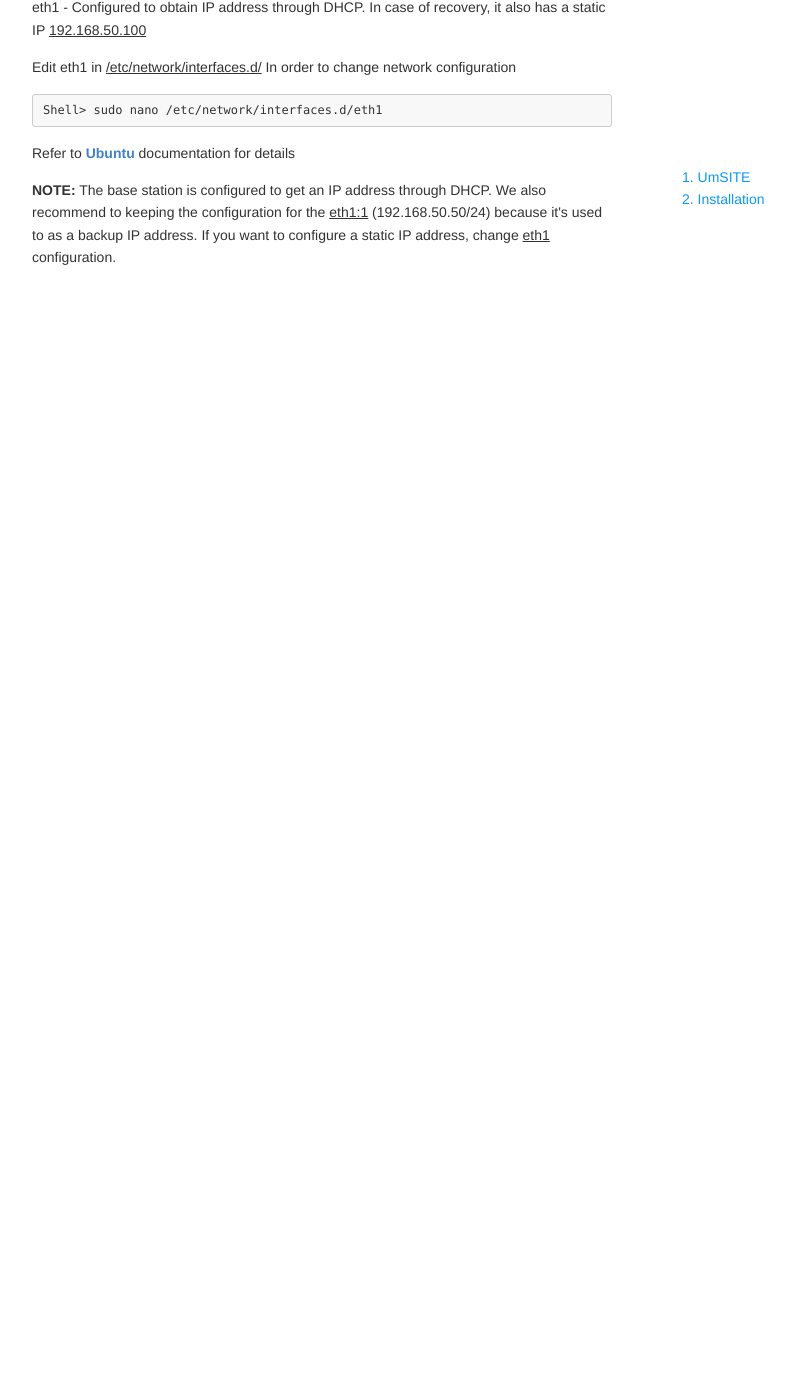
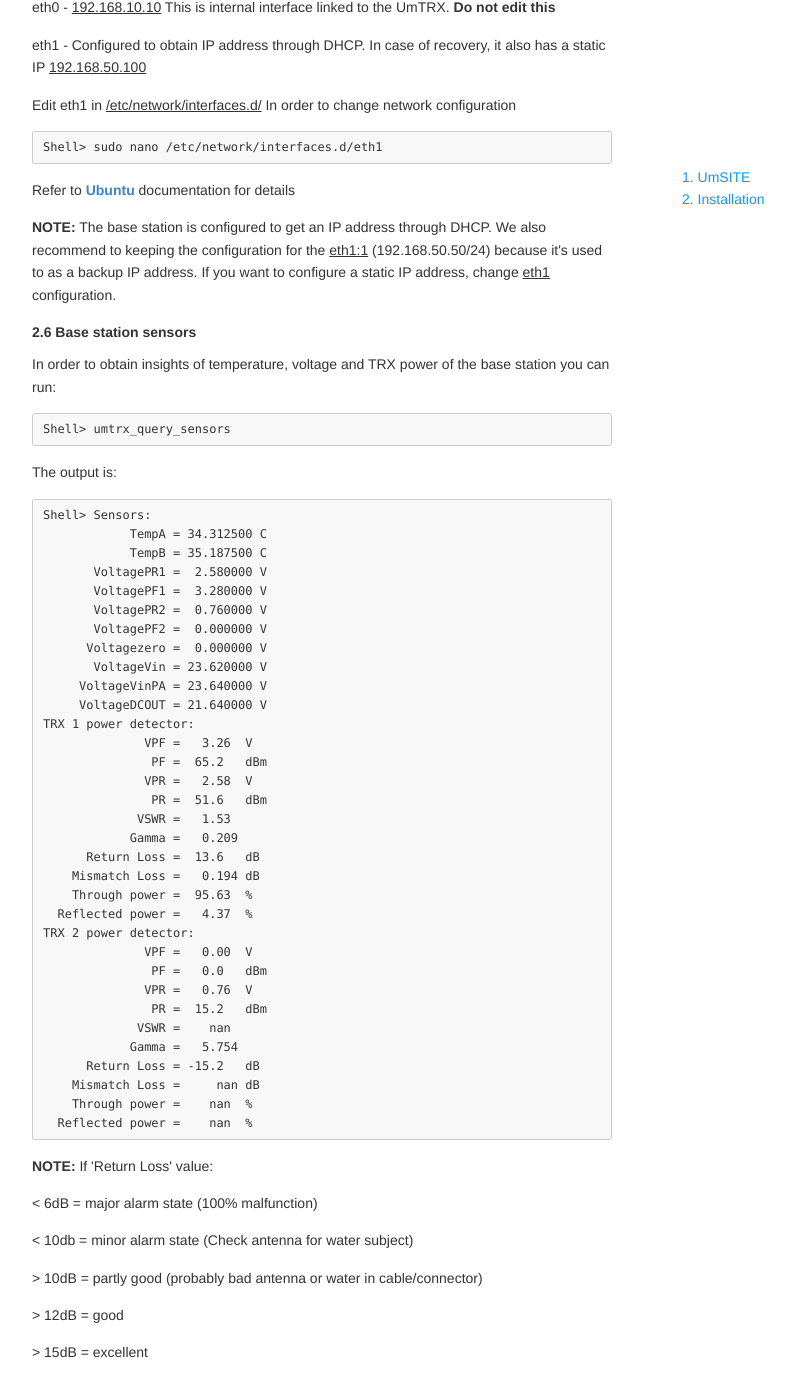
Before and after one commit to fairwaves/um-docs, a Jekyll site: the page umsite.html, which Jekyll copies as it is, in a window 1280 px wide and 1400 px high, scrolled down 7403 px. Shown: the top 1397 px of the window, without its empty margins (248-1043 px from the left). Built offline with Jekyll 4.4.1, drawn with Linux system fonts in a browser that asks for light colours; before the commit the page ends 7797 px from its top, so only the background shows below that; some of the changed text lies outside the part shown.

Commit message:
umtrx_query_sensors added to UmSite manual

```diff
--- a/umsite.html
+++ b/umsite.html
@@ -58,6 +58,7 @@
      <li><a href="#2.3 Test call"><span>2.3 Test call</span></a></li>
      <li><a href="#2.4 Log in"><span>2.4 Log in</span></a></li>
      <li><a href="#2.5 IP and network configuration (optional)"><span>2.5 Network configuration</span></a></li>
+     <li><a href="#2.6 Base station sensors"><span>2.6 Base station sensors</span></a></li>
         </ul>
     </ul>
 	</li>
@@ -362,6 +363,7 @@ img {
 <p>2.3 Test call
 <p>2.4 Log in</p>
 <p>2.5 IP and network configuration (optional) </p>
+<p>2.6 Base station sensors </p>
 <br>
 <br>
 <br>
@@ -580,5 +582,60 @@ We also recommend to keeping the configuration for the
 <u>eth1:1</u> (192.168.50.50/24) because it's used to as a backup IP address. If you
 want to configure a static IP address, change <u>eth1</u> configuration.</p>
 
+<h4><a name="2.6 Base station sensors"></a>2.6 Base station sensors<a class="anchorlink" href="2.6 Base station sensors"></a></h4>
+
+<p> In order to obtain insights of temperature, voltage and TRX power of the base station you can run:
+
+<pre><code>Shell&gt; umtrx_query_sensors  </code></pre>
+
+<p>The output is:</p>
+
+<pre><code>Shell&gt; Sensors:
+            TempA = 34.312500 C
+            TempB = 35.187500 C
+       VoltagePR1 =  2.580000 V
+       VoltagePF1 =  3.280000 V
+       VoltagePR2 =  0.760000 V
+       VoltagePF2 =  0.000000 V
+      Voltagezero =  0.000000 V
+       VoltageVin = 23.620000 V
+     VoltageVinPA = 23.640000 V
+     VoltageDCOUT = 21.640000 V
+TRX 1 power detector:
+              VPF =   3.26  V
+               PF =  65.2   dBm
+              VPR =   2.58  V
+               PR =  51.6   dBm
+             VSWR =   1.53
+            Gamma =   0.209
+      Return Loss =  13.6   dB
+    Mismatch Loss =   0.194 dB
+    Through power =  95.63  %
+  Reflected power =   4.37  %
+TRX 2 power detector:
+              VPF =   0.00  V
+               PF =   0.0   dBm
+              VPR =   0.76  V
+               PR =  15.2   dBm
+             VSWR =    nan
+            Gamma =   5.754
+      Return Loss = -15.2   dB
+    Mismatch Loss =     nan dB
+    Through power =    nan  %
+  Reflected power =    nan  %  </code></pre>
+
+
+    <p><strong>NOTE:</strong> If 'Return Loss' value: </p>
+    <p> < 6dB = major alarm state (100% malfunction)</p>
+    <p> < 10db = minor alarm state (Check antenna for water subject)</p>
+    <p> > 10dB = partly good (probably bad antenna or water in cable/connector)</p>
+    <p> > 12dB = good </p>
+    <p> > 15dB = excellent</p>
+
+
+
+
+
+
 </body>
 </html>
```
